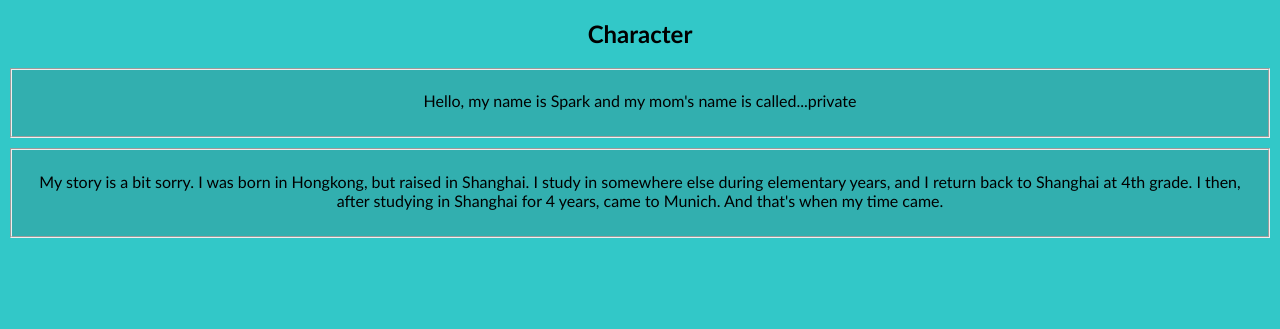
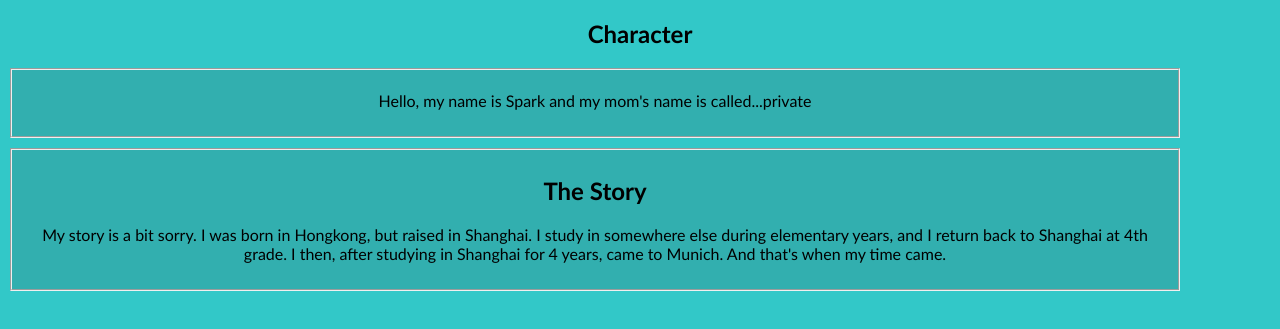
Before and after one commit to SparkChen0408/My-First-One, a plain HTML site: page index.html in a window 1280 px wide. Shown: the part 63-392 px from the top of the page. Drawn offline with Linux system fonts and the light colour scheme.

Commit message:
Update index.html

```diff
--- a/index.html
+++ b/index.html
@@ -15,7 +15,9 @@
 </fieldset>
 
 <fieldset class="box">
-
+<div>
+<h2 class="word">The Story</h2>
+</div>
 <p class="word">My story is a bit sorry. I was born in Hongkong, but raised in Shanghai.
 I study in somewhere else during elementary years, and I return back to Shanghai at 4th grade.
 I then, after studying in Shanghai for 4 years, came to Munich. And that's when my time came.
@@ -40,7 +42,8 @@ Body{
 	background-color: rgb(50, 175, 175);
 	margin: 10px;
 	border-color: rgb(90, 175, 175)
-	margin: 0 100 0 100;
+	margin-left: 100px;
+	margin-right: 100px;
 }
 h2{
 	padding: auto;
```
